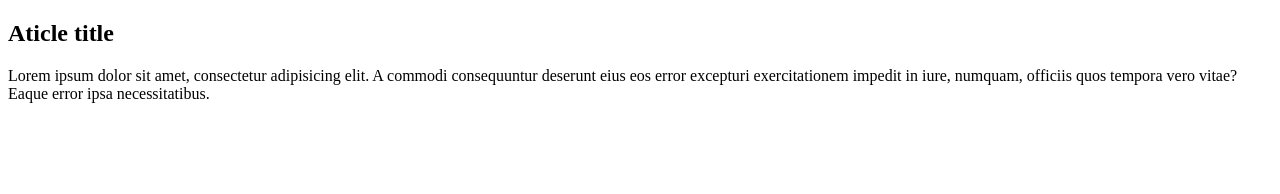
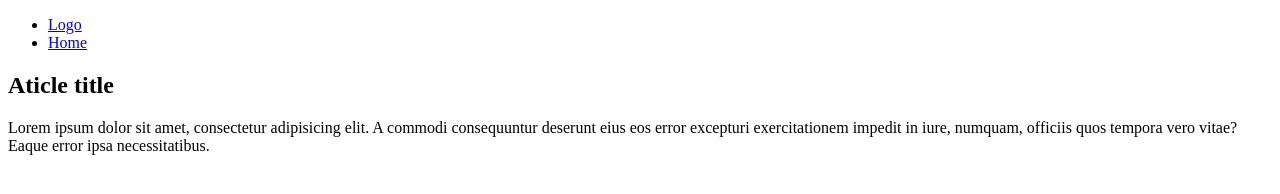
Before and after one commit to VatamaniukDev/knigopis, a plain HTML site: page index.html in a window 1280 px wide. Drawn offline with Linux system fonts and the light colour scheme.

Commit message:
add header

```diff
--- a/index.html
+++ b/index.html
@@ -6,7 +6,14 @@
     <link rel="stylesheet" href="main.css">
 </head>
 <body>
-<header></header>
+<header>
+    <nav>
+        <ul>
+            <li><a href="#">Logo</a></li>
+            <li><a href="#">Home</a></li>
+        </ul>
+    </nav>
+</header>
 <main>
     <section>
         <article>
@@ -14,7 +21,6 @@
             <p>Lorem ipsum dolor sit amet, consectetur adipisicing elit. A commodi consequuntur deserunt eius eos error excepturi exercitationem impedit in iure, numquam, officiis quos tempora vero vitae? Eaque error ipsa necessitatibus.</p>
         </article>
     </section>
-
 </main>
 <footer></footer>
 
```
